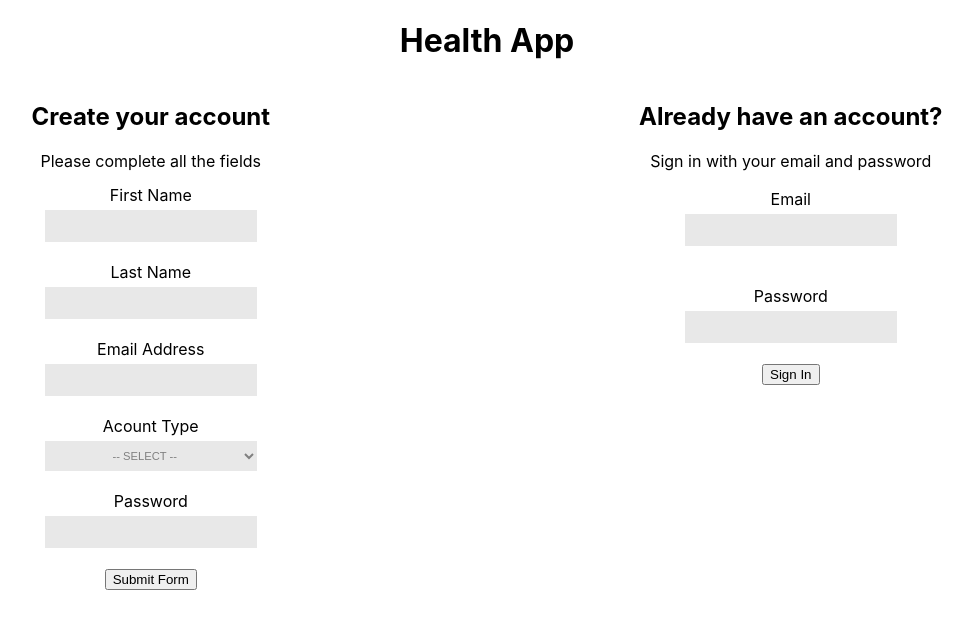
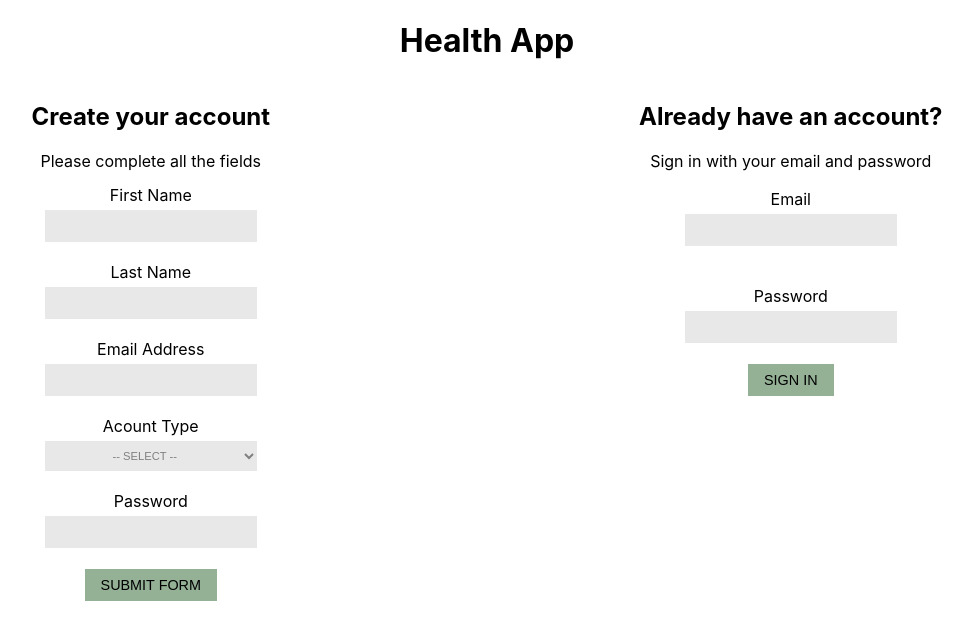
Before and after one commit to florsp93/health-app, a React (Create React App) app: page / in a window 1280 px wide. Shown: the top 640 px of the page, without its empty margins (153-1126 px from the left). Built offline with nearby package versions, Linux system fonts and the light colour scheme; no server answers.

Commit message:
styled buttons

```diff
--- a/src/App.css
+++ b/src/App.css
@@ -21,3 +21,30 @@
 display: flex;
 justify-content: space-around;
 }
+
+button {
+  background-color: rgba(76, 175, 80, 0);
+    color: black;
+    background-color: #94b196
+
+    ;
+    border: 2px solid #94b196
+
+    ;
+    margin-top: 1px;
+    padding: 6px 14px;
+    text-align: center;
+    font-size: 0.9em;
+    transition-duration: 0.4s;
+    cursor: pointer;
+    text-transform: uppercase;
+    display: inline-block;
+}
+
+button:hover {
+  border: 2px solid #94b196;
+  background-color: rgba(253, 245, 230, 0);
+  margin-top: 1px;
+  padding: 6px 14px;
+  text-transform: uppercase;
+}
--- a/src/App.js
+++ b/src/App.js
@@ -22,7 +22,10 @@ const App = () => {
     <div className="App">
       <h1>Health App</h1>
       {currentUser ? (
-        <button onClick={signOutHandler}>Sign Out</button>
+        <div>
+          <h3>Hello {currentUser.email}</h3>
+          <button onClick={signOutHandler}>Sign Out</button>
+        </div>
       ) : (
         <div className="forms-div">
           <SignUpForm />
--- a/src/components/form-input/form-input.styles.css
+++ b/src/components/form-input/form-input.styles.css
@@ -6,6 +6,7 @@ input {
     background-color: #e8e8e8;
     padding-left: 10px;
   }
+
   input:focus,
   textarea:focus {
     outline: none;
--- a/src/components/sign-up-form/sign-up-form.styles.css
+++ b/src/components/sign-up-form/sign-up-form.styles.css
@@ -10,6 +10,7 @@ form {
     border: 0px;
     background-color: #e8e8e8;
   }
+
   select:focus {
     outline: none;
     background-color: #c5e3c7;
```
Also changed, not shown: public/logo192.png, public/logo512.png.
